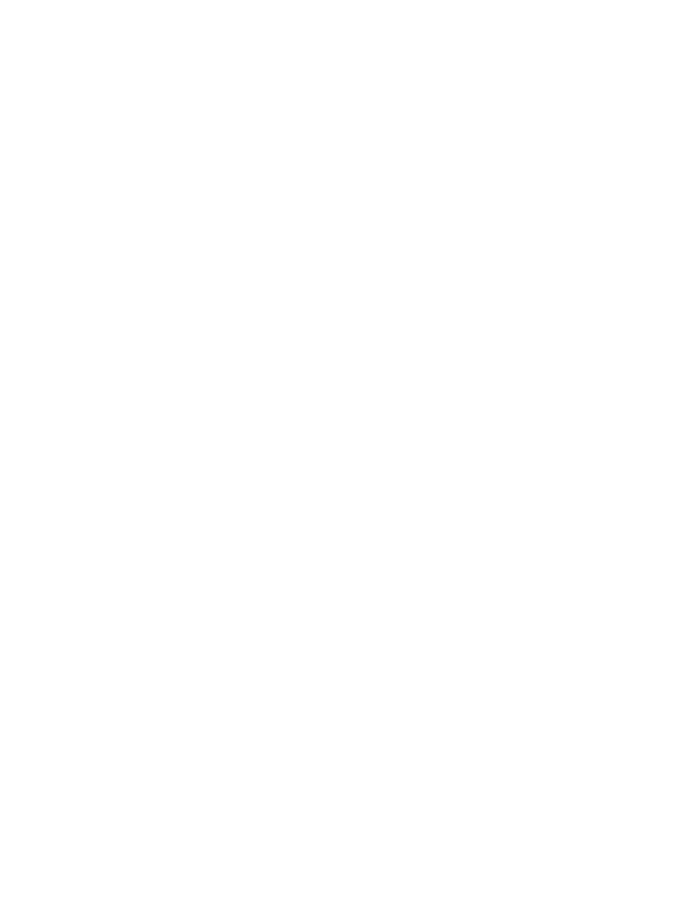
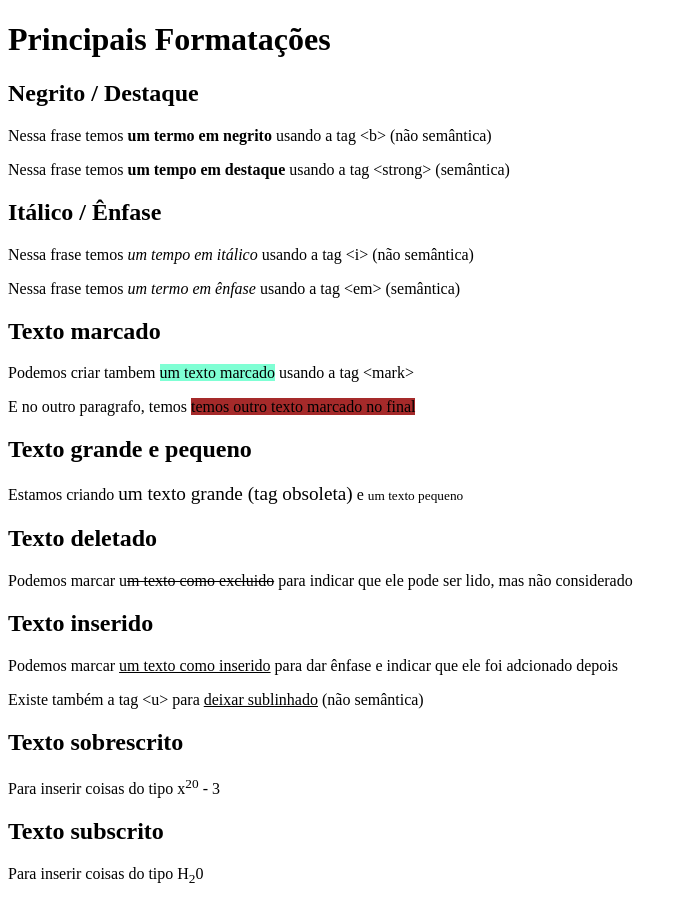
Before and after one commit to jmarcelodcc/CursoHtmlCSS, a plain HTML site: page Exercicios/Aula05/index.html in a window 1280 px wide. Shown: the whole page, without its empty margins (0-688 px from the left). Before the commit the page ends 800 px from the top, so only its background shows below. Drawn offline with Linux system fonts and the light colour scheme.

Commit message:
Terceiro dia de aula

```diff
--- a/Exercicios/Aula05/index.html
+++ b/Exercicios/Aula05/index.html
@@ -3,9 +3,36 @@
 <head>
     <meta charset="UTF-8">
     <meta name="viewport" content="width=device-width, initial-scale=1.0">
-    <title>Document</title>
+    <title>Formatação de textos</title>
+    <!--5 aula do curso de HTML - Aprendendo Negrito e Itálico do jeito certo! 29/10/24-->
+    <style>
+        mark {
+            background-color: brown;
+        }
+    </style>
 </head>
 <body>
-
+    <h1>Principais Formatações</h1>
+    <h2>Negrito / Destaque</h2>
+    <p>Nessa frase temos <b>um termo em negrito</b> usando a tag &lt;b&gt; (não semântica)</p>
+    <p>Nessa frase temos <strong>um tempo em destaque</strong> usando a tag &lt;strong&gt; (semântica)</p>
+    <h2>Itálico / Ênfase</h2>
+    <p>Nessa frase temos <i>um tempo em itálico</i> usando a tag &lt;i&gt; (não semântica)</p>
+    <!--6 aula do curso de HTML - Formatações adicionais 29/10/24-->
+    <p>Nessa frase temos <em>um termo em ênfase</em> usando a tag &lt;em&gt; (semântica)</p>
+    <h2>Texto marcado</h2>
+    <p>Podemos criar tambem <mark style="background-color: aquamarine;">um texto marcado</mark> usando a tag &lt;mark&gt;</p>
+    <p>E no outro paragrafo, temos <mark> temos outro texto marcado no final</mark></p>
+    <h2>Texto grande e pequeno</h2>
+    <p>Estamos criando <big>um texto grande (tag obsoleta)</big> e <small>um texto pequeno</small></p>
+    <h2>Texto deletado</h2>
+    <p>Podemos marcar u<del>m texto como excluido</del> para indicar que ele pode ser lido, mas não considerado</p>
+    <h2>Texto inserido</h2>
+    <p>Podemos marcar <ins>um texto como inserido</ins> para dar ênfase e indicar que ele foi adcionado depois</p>
+    <p>Existe também a tag &lt;u&gt; para <u>deixar sublinhado</u> (não semântica)</p>
+    <h2>Texto sobrescrito</h2>
+    <p>Para inserir coisas do tipo x<sup>20</sup> - 3</p>
+    <h2>Texto subscrito</h2>
+    <p>Para inserir coisas do tipo H<sub>2</sub>0</p>
 </body>
 </html>
```
Also changed, not shown: Exercicios/Aula06/index.html (added, +35 -0 lines).
